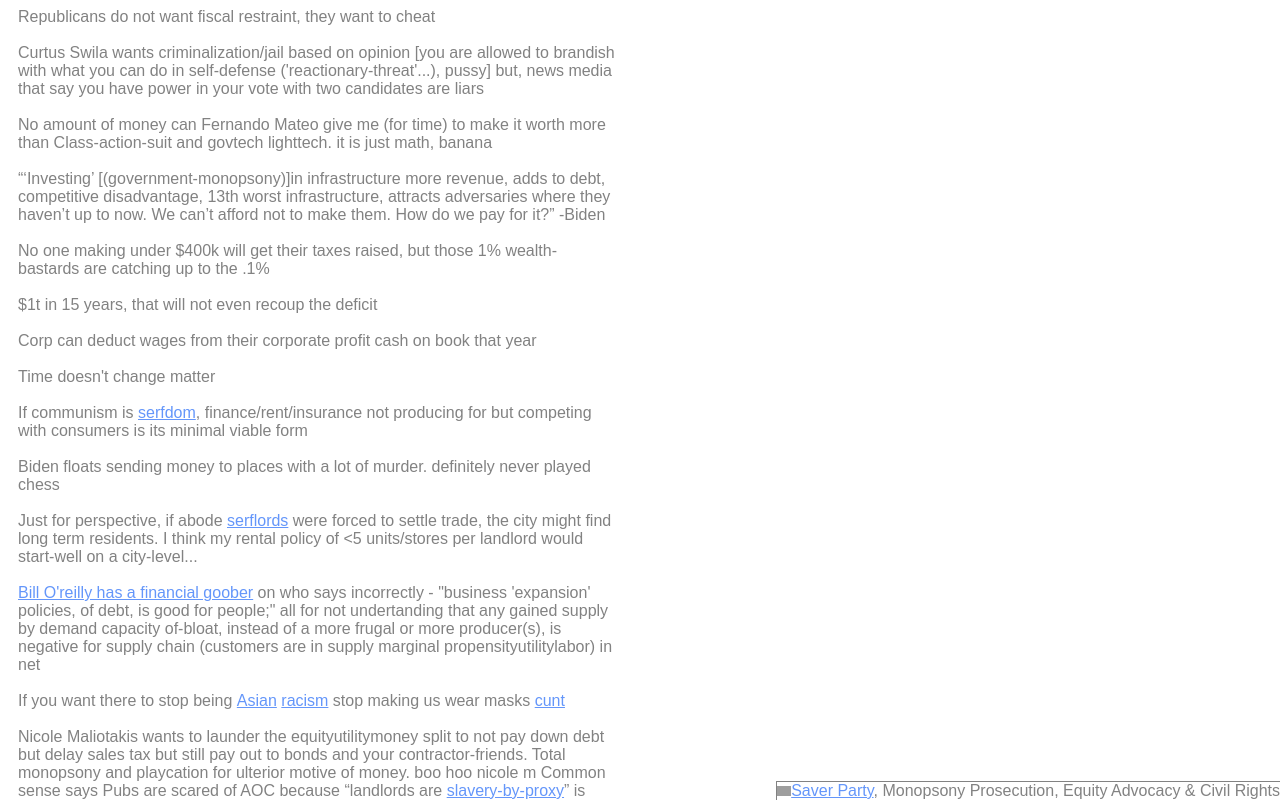
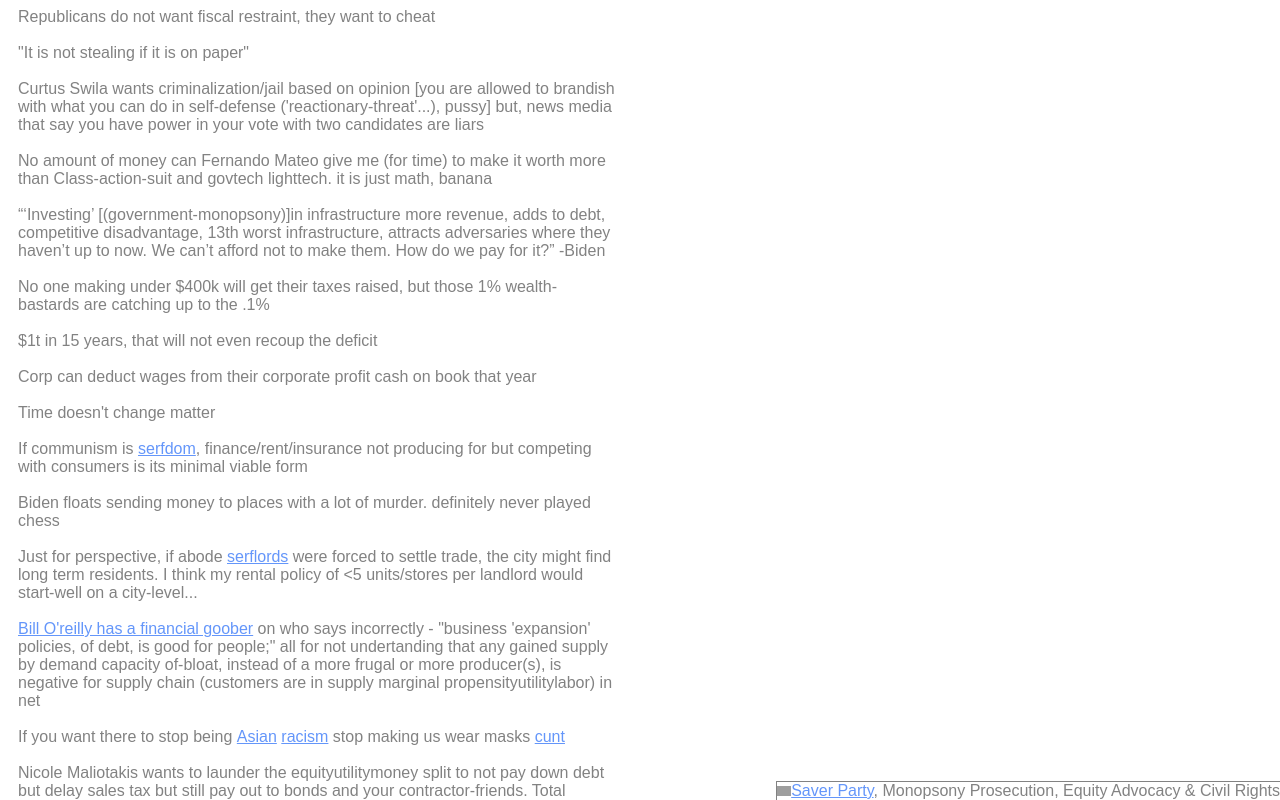
Before and after one commit to NickCarducci/BillBidenOrg, a React (Create React App) app: page / in a window 1280 px wide. Shown: the top 800 px of the page. Built offline with nearby package versions, Linux system fonts and the light colour scheme; grey boxes are pictures that could not be loaded.

Commit message:
Update App.js

```diff
--- a/src/App.js
+++ b/src/App.js
@@ -20,6 +20,9 @@ export default class App extends React.Component {
           }}
         >
           Republicans do not want fiscal restraint, they want to cheat
+          <br />
+          <br />
+          "It is not stealing if it is on paper"
           <br />
           <br />
           Curtus Swila wants criminalization/jail based on opinion [you are
```
